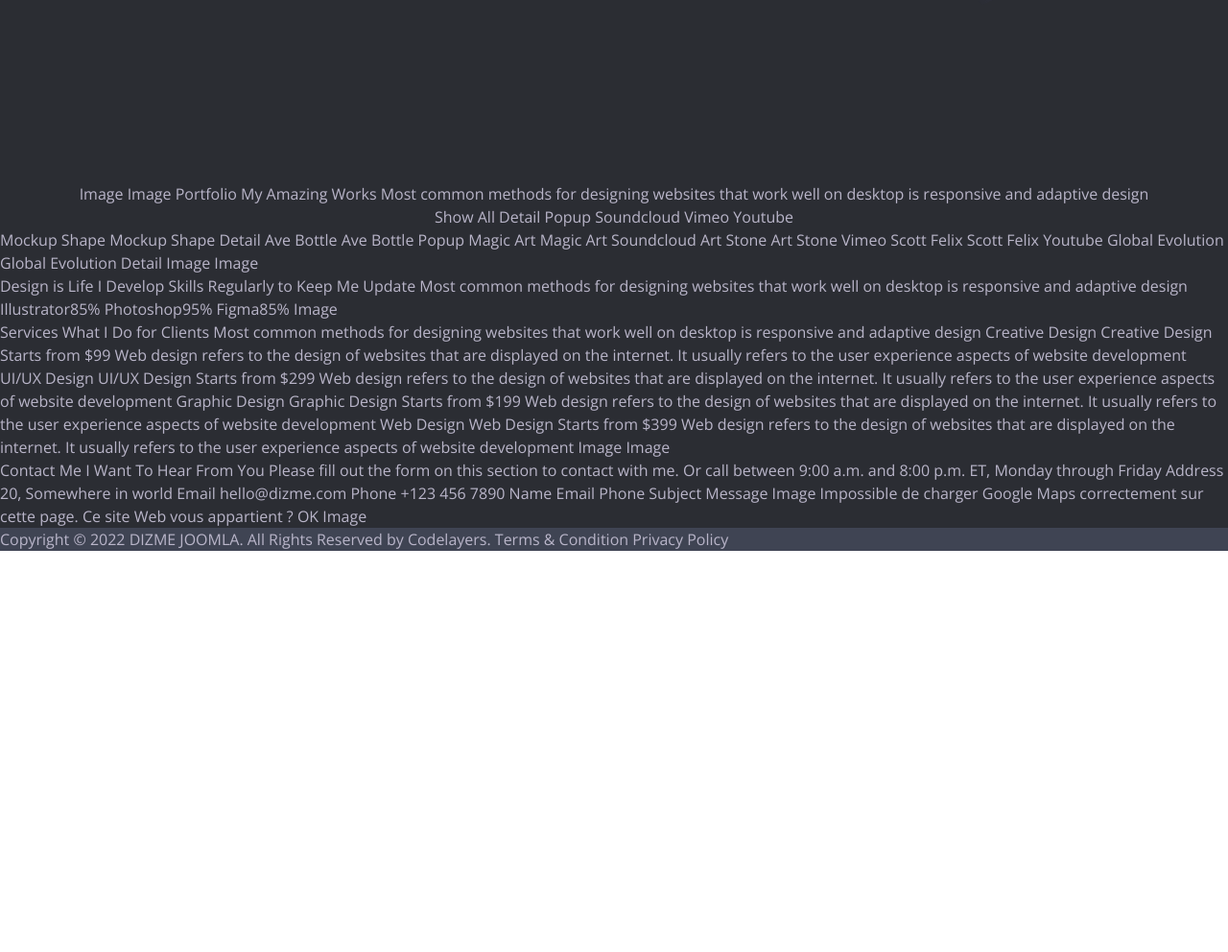
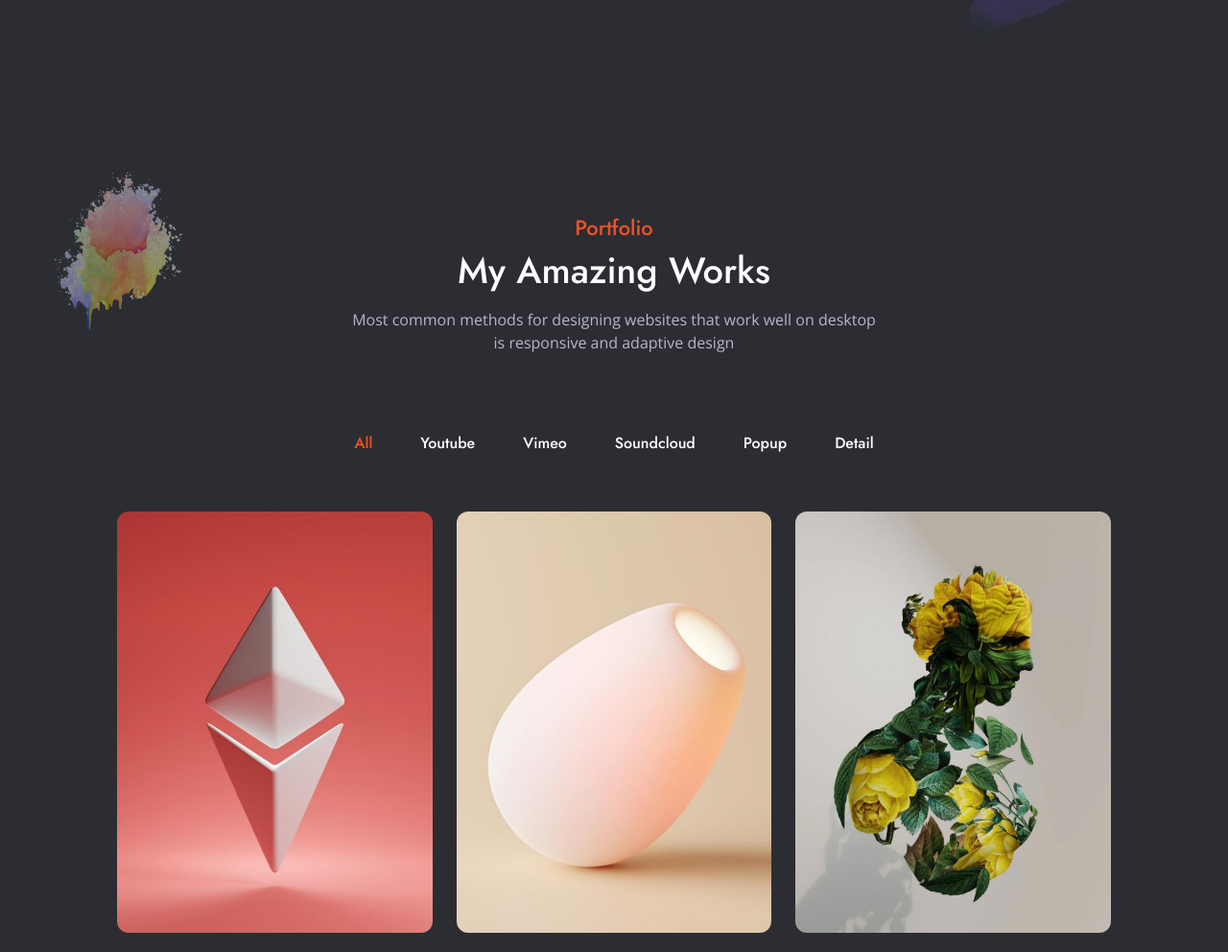
Before and after one commit to Mootassam/PortfolioCv, a plain HTML site: page index.html in a window 1280 px wide. Shown: the part 1888-2880 px from the top of the page at 96% size. Before the commit the page ends 2462 px from the top, so only its background shows below. Drawn offline with nearby package versions, Linux system fonts and the light colour scheme.

Commit message:
add portfolio

```diff
--- a/index.html
+++ b/index.html
@@ -93,15 +93,50 @@
           </div>
         </div>
         <div class="app__portfolio">
-          <div>
-            Image Image Portfolio My Amazing Works Most common methods for
-            designing websites that work well on desktop is responsive and
-            adaptive design
+          <div class="portfolio__header">
+            <span> Portfolio</span>
+            <h3>My Amazing Works</h3>
+            <p>
+              Most common methods for designing websites that work well on
+              desktop is responsive and adaptive design
+            </p>
           </div>
-          <div>Show All Detail Popup Soundcloud Vimeo Youtube</div>
-          Mockup Shape Mockup Shape Detail Ave Bottle Ave Bottle Popup Magic Art
-          Magic Art Soundcloud Art Stone Art Stone Vimeo Scott Felix Scott Felix
-          Youtube Global Evolution Global Evolution Detail Image Image
+          <div class="portfolio__images">
+            <div class="header">
+              <ul>
+                <li>All</li>
+                <li>Youtube</li>
+                <li>Vimeo</li>
+                <li>Soundcloud</li>
+                <li>Popup</li>
+                <li>Detail</li>
+              </ul>
+            </div>
+            <div class="images">
+              <div>
+                <img src="./images/portfolio1.jpg" alt="image of potfolio" />
+              </div>
+              <div class="item2">
+                <img src="./images/portfolio2.jpg" alt="image of potfolio" />
+              </div>
+              <div>
+                <img src="./images/portfolio3.jpg" alt="image of potfolio" />
+              </div>
+              <div>
+                <img src="./images/portfolio4.jpg" alt="image of potfolio" />
+              </div>
+              <div>
+                <img src="./images/portfolio5.jpg" alt="image of potfolio" />
+              </div>
+              <div>
+                <img src="./images/portfolio5.jpg" alt="image of potfolio" />
+              </div>
+              Mockup Shape Mockup Shape Detail Ave Bottle Ave Bottle Popup Magic
+              Art Magic Art Soundcloud Art Stone Art Stone Vimeo Scott Felix
+              Scott Felix Youtube Global Evolution Global Evolution Detail Image
+              Image
+            </div>
+          </div>
         </div>
         <div class="app__skills">
           Design is Life I Develop Skills Regularly to Keep Me Update Most
--- a/style.css
+++ b/style.css
@@ -223,7 +223,7 @@ li {
 .app__about {
   background-image: url(./images/about1.png), url(./images/about2.png);
   background-repeat: no-repeat, no-repeat;
-  background-position: left top, bottom right;
+  background-position: left 3% top -26%, bottom right;
   padding: 0rem 7.6rem 5rem;
   display: flex;
   align-items: center;
@@ -235,12 +235,14 @@ li {
 .about__left {
   flex-basis: 50%;
 }
+
 .about__left {
   max-height: 400px;
 }
 .about__left img {
   width: 100%;
 }
+
 .about__right > span {
   font-family: Jost;
   color: var(--secondary-orange);
@@ -250,23 +252,89 @@ li {
 }
 
 .right__detaills {
-  margin: 1.5rem 0 2rem;
+  margin: 1.5rem 0 3rem;
+  width: 92%;
+  line-height: 30px;
+  text-align: start;
 }
 .about__right h3 {
   font-size: 40px;
   line-height: 50px;
   vertical-align: baseline;
+  width: 90%;
 }
 
 /* Styling the porfolio Version desktop  */
 .app__portfolio {
-  padding-top: 11.5625rem;
   display: flex;
+  padding: 11.5625rem 7.6rem 0;
+  background-image: url(./images/portfolio1.png), url(./images/portfolio2.png);
+  background-repeat: no-repeat;
+  background-position: left 5% top 10%, bottom right;
   flex-direction: column;
   align-items: center;
   align-content: center;
   justify-content: center;
+  text-align: center;
 }
+.portfolio__header {
+  display: flex;
+  flex-direction: column;
+  justify-content: center;
+  align-items: center;
+}
+.portfolio__header span {
+  margin-bottom: 6px;
+  color: var(--button-primary);
+  font-weight: 500;
+  font-size: 22px;
+  line-height: 30px;
+  font-family: jost, sans-serif;
+}
+.portfolio__header h3 {
+  margin: 0px 0px 16px;
+  font-size: 38px;
+  line-height: 47.5px;
+}
+
+.portfolio__header p {
+  width: 70%;
+}
+
+.portfolio__images > div:nth-child(1) {
+  display: flex;
+  flex-direction: column;
+  justify-content: center;
+  align-items: center;
+}
+.header > ul {
+  display: flex;
+  align-items: center;
+  gap: 3.125rem;
+  padding: 4.875rem 0 3.5rem;
+}
+.header > ul > li:nth-child(1) {
+  color: var(--button-primary);
+}
+.header > ul > li {
+  cursor: pointer;
+}
+.images {
+  display: grid;
+  grid-template-columns: repeat(3, 1fr);
+  gap: 25px;
+  margin: auto;
+}
+.images div {
+  transform: scale(1) translateZ(0);
+}
+.images > div > img {
+  width: 100%;
+  object-fit: cover;
+
+  border-radius: 12px;
+}
+
 /* **** Styling the footer Section **** */
 
 .app__footer {
```
Also changed, not shown: images/portfolio6.jpg (added).
